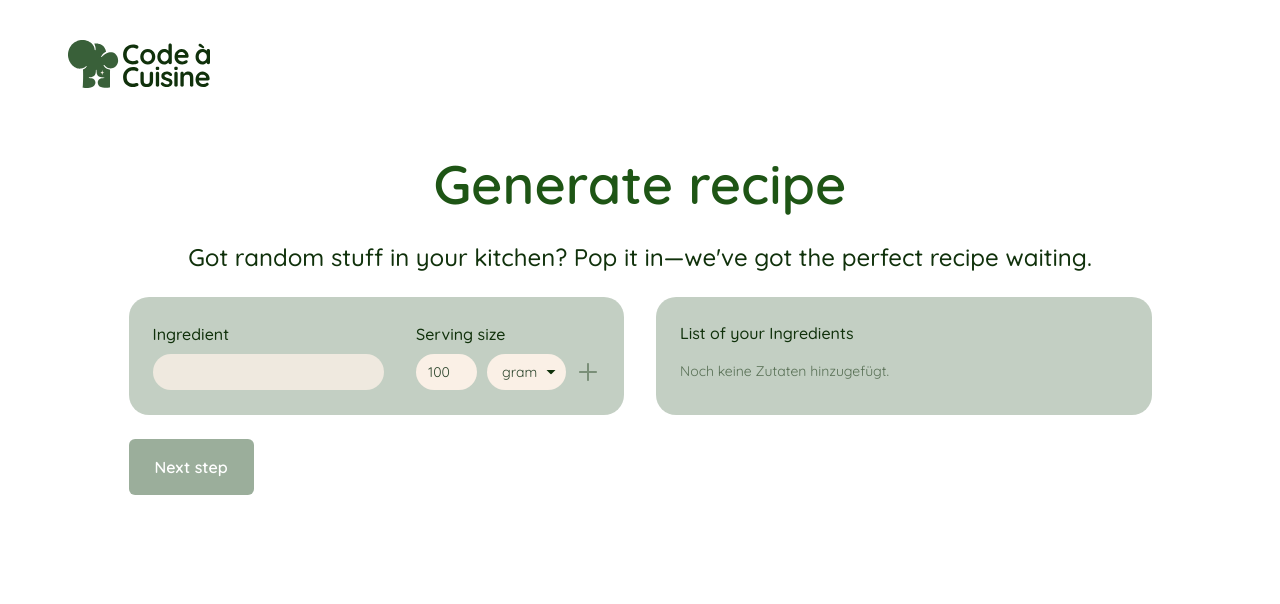
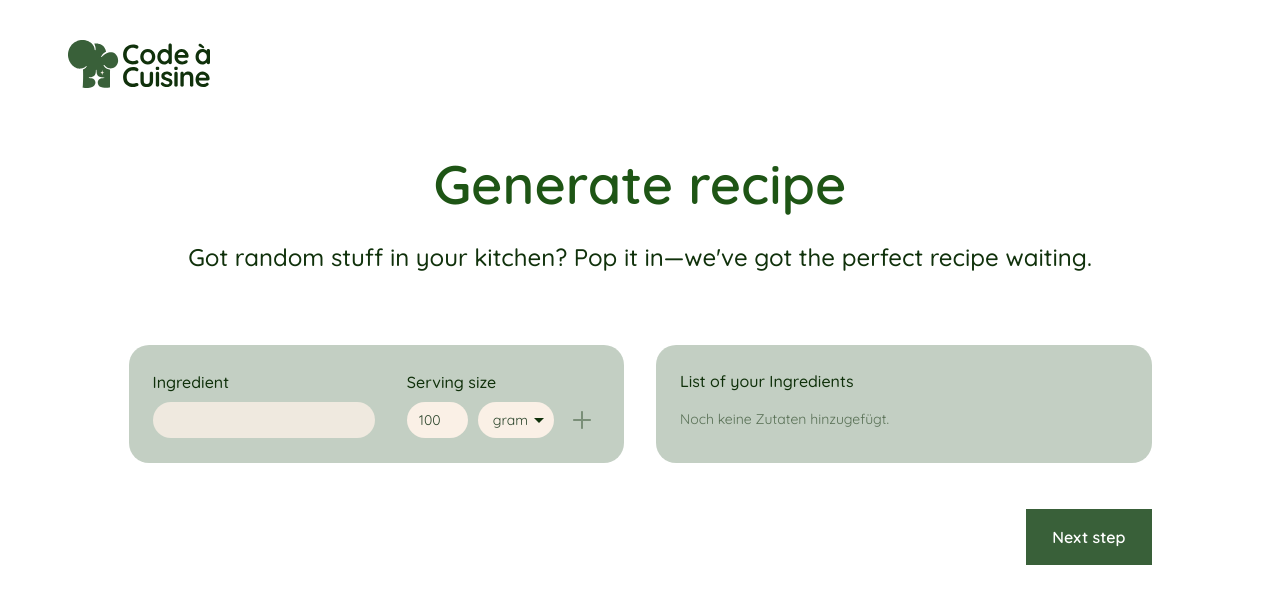
Before and after one commit to Zeoane/Code-Cuisine, an Angular app: page /generator in a window 1280 px wide. Shown: the top 604 px of the page. Built offline with nearby package versions, Linux system fonts and the light colour scheme.

Commit message:
readme english version added, generate dropdown menues

```diff
--- a/src/app/pages/generator/generator.component.html
+++ b/src/app/pages/generator/generator.component.html
@@ -10,7 +10,7 @@
       class="font-quicksand text-center text-[36px] leading-tight font-semibold text-mid-green sm:text-[54px] sm:leading-[65px]">
       Generate recipe
     </h1>
-    <p class="font-quicksand text-center text-lg font-medium text-deep-green sm:text-2xl">
+    <p class="font-quicksand pb-12 text-center text-lg font-medium text-deep-green sm:text-2xl">
       Got random stuff in your kitchen? Pop it in—we've got the perfect recipe waiting.
     </p>
 
@@ -30,7 +30,7 @@
       type="button"
       (click)="handleNextStep()"
       [disabled]="ingredients().length === 0"
-      class="font-quicksand flex items-center gap-2.5 self-start rounded-md bg-forest px-[26px] py-4 text-base font-semibold text-white transition-colors hover:bg-[#2d4c2d] disabled:cursor-not-allowed disabled:opacity-50">
+      class="font-quicksand mt-[22px] flex items-center gap-2.5 self-end rounded-none bg-forest px-[26px] py-4 text-base font-semibold text-white transition-colors hover:bg-[#2d4c2d] disabled:cursor-not-allowed disabled:hover:bg-forest">
       Next step
     </button>
   </main>
--- a/src/app/recipes/ingredient-entry-list/ingredient-entry-list.component.html
+++ b/src/app/recipes/ingredient-entry-list/ingredient-entry-list.component.html
@@ -13,20 +13,7 @@
             [(ngModel)]="editQuantity"
             aria-label="Menge bearbeiten"
             class="h-7 w-14 rounded-full bg-creme px-1 text-center text-sm text-forest-dark focus-visible:outline-none" />
-          <div class="relative">
-            <select
-              [(ngModel)]="editUnit"
-              aria-label="Einheit bearbeiten"
-              class="h-7 appearance-none rounded-full bg-creme py-0 pr-5 pl-2 text-sm text-forest-dark focus-visible:outline-none">
-              <option value="gram">gram</option>
-              <option value="piece">piece</option>
-              <option value="ml">ml</option>
-            </select>
-            <img
-              src="assets/img/Generate-Page/arrow_drop_down.svg"
-              alt=""
-              class="pointer-events-none absolute top-1/2 right-2 h-[5px] w-[10px] -translate-y-1/2" />
-          </div>
+          <app-unit-select [value]="editUnit" (valueChange)="editUnit = $event" size="sm" />
         } @else {
           <span class="font-medium">{{ entry.quantity }}{{ unitSuffix(entry.unit) }}</span>
         }
--- a/src/app/recipes/ingredient-entry-list/ingredient-entry-list.component.ts
+++ b/src/app/recipes/ingredient-entry-list/ingredient-entry-list.component.ts
@@ -2,6 +2,7 @@ import { Component, EventEmitter, Input, Output, signal } from "@angular/core";
 import { FormsModule } from "@angular/forms";
 import { IngredientEntry, IngredientUnit } from "../../core/models/recipe.models";
 import { IconComponent } from "../../shared/icon/icon.component";
+import { UnitSelectComponent } from "../unit-select/unit-select.component";
 
 /** Short display suffix appended directly after the quantity number. */
 const UNIT_SUFFIX: Record<IngredientUnit, string> = {
@@ -18,7 +19,7 @@ const UNIT_SUFFIX: Record<IngredientUnit, string> = {
 @Component({
   selector: "app-ingredient-entry-list",
   standalone: true,
-  imports: [FormsModule, IconComponent],
+  imports: [FormsModule, IconComponent, UnitSelectComponent],
   templateUrl: "./ingredient-entry-list.component.html",
 })
 export class IngredientEntryListComponent {
--- a/src/app/recipes/ingredient-quantity-form/ingredient-quantity-form.component.html
+++ b/src/app/recipes/ingredient-quantity-form/ingredient-quantity-form.component.html
@@ -1,44 +1,51 @@
 <div class="flex flex-1 flex-col gap-6 sm:flex-row sm:items-start sm:gap-8">
-  <div class="flex flex-1 flex-col gap-2">
+  <div class="relative flex flex-1 flex-col gap-2">
     <label for="ingredient-name" class="font-quicksand text-base font-medium text-deep-green"> Ingredient </label>
     <input
       id="ingredient-name"
       type="text"
-      [(ngModel)]="name"
+      [ngModel]="name"
+      (ngModelChange)="handleNameInput($event)"
       (keydown)="handleKeydown($event)"
+      (focus)="handleNameInput(name)"
+      (blur)="handleBlur()"
       maxlength="64"
-      class="h-9 w-full rounded-[20px] bg-creme/80 px-4 font-quicksand text-base text-forest-dark focus-visible:ring-2 focus-visible:ring-forest focus-visible:outline-none" />
+      autocomplete="off"
+      class="h-9 w-full rounded-[20px] bg-creme/80 px-4 font-quicksand text-base text-forest-dark focus:outline-none" />
+
+    @if (showSuggestions()) {
+      <ul role="listbox" class="mt-1 w-full overflow-hidden rounded-2xl py-1">
+        @for (item of suggestions(); track item) {
+          <li role="option">
+            <button
+              type="button"
+              (mousedown)="handleSuggestionMouseDown($event, item)"
+              class="block w-full px-4 py-1.5 text-left font-quicksand text-base text-forest-dark hover:bg-forest/20">
+              {{ item }}
+            </button>
+          </li>
+        }
+      </ul>
+    }
   </div>
 
   <div class="flex flex-col gap-2">
     <span class="font-quicksand text-base font-medium text-deep-green">Serving size</span>
-    <div class="flex items-center gap-2.5">
+    <div class="flex items-start gap-2.5">
       <input
         type="number"
         min="0"
-        [(ngModel)]="quantity"
+        [value]="quantity"
+        (input)="handleQuantityInput($event)"
         aria-label="Menge"
         class="h-9 w-[61px] rounded-full bg-creme px-2 text-center font-quicksand text-sm text-forest-dark focus-visible:outline-none" />
-      <div class="relative">
-        <select
-          [(ngModel)]="unit"
-          aria-label="Einheit"
-          class="h-9 appearance-none rounded-full bg-creme py-0 pr-7 pl-[15px] font-quicksand text-sm text-forest-dark focus-visible:outline-none">
-          <option value="gram">gram</option>
-          <option value="piece">piece</option>
-          <option value="ml">ml</option>
-        </select>
-        <img
-          src="assets/img/Generate-Page/arrow_drop_down.svg"
-          alt=""
-          class="pointer-events-none absolute top-1/2 right-2.5 h-[5px] w-[10px] -translate-y-1/2" />
-      </div>
+      <app-unit-select [value]="unit" (valueChange)="unit = $event" size="md" />
       <button
         type="button"
         (click)="submit()"
         [disabled]="!name.trim() || quantity <= 0"
         aria-label="Zutat hinzufügen"
-        class="flex h-6 w-6 shrink-0 items-center justify-center disabled:opacity-40">
+        class="flex h-9 w-9 shrink-0 items-center justify-center rounded-full transition-colors hover:bg-creme disabled:opacity-40 disabled:hover:bg-transparent">
         <img src="assets/img/Generate-Page/add_2.svg" alt="" class="h-6 w-6" />
       </button>
     </div>
--- a/src/app/recipes/unit-select/unit-select.component.html
+++ b/src/app/recipes/unit-select/unit-select.component.html
@@ -1,4 +1,4 @@
-<div class="relative inline-block">
+<div class="inline-flex flex-col items-start">
   <button type="button" (click)="toggle()" [attr.aria-expanded]="open()" aria-haspopup="listbox" [class]="triggerClass()">
     {{ value }}
     <img
@@ -9,7 +9,7 @@
   </button>
 
   @if (open()) {
-    <ul role="listbox" class="absolute top-full left-0 z-20 mt-1 w-full overflow-hidden rounded-2xl bg-forest/30 py-1">
+    <ul role="listbox" class="mt-1 min-w-max overflow-hidden rounded-2xl py-1">
       @for (unit of units; track unit) {
         <li role="option" [attr.aria-selected]="unit === value">
           <button
```
